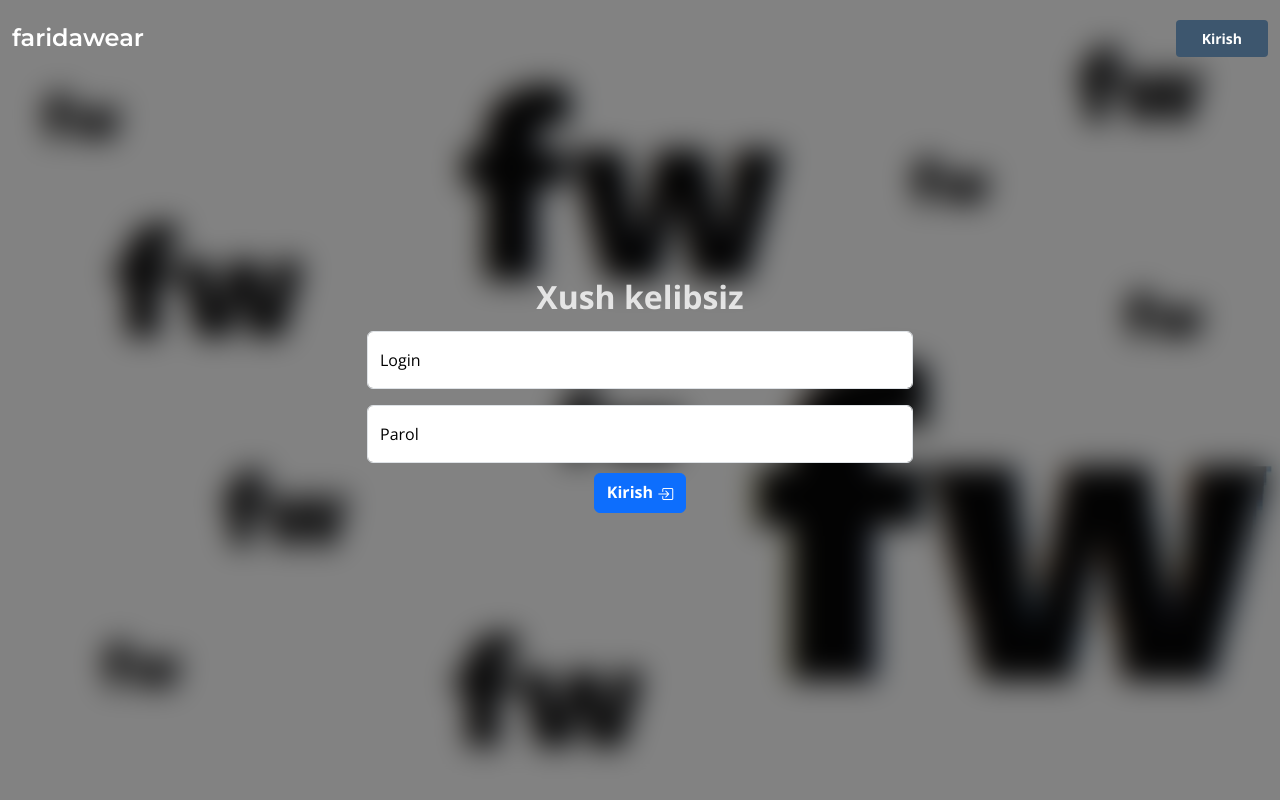
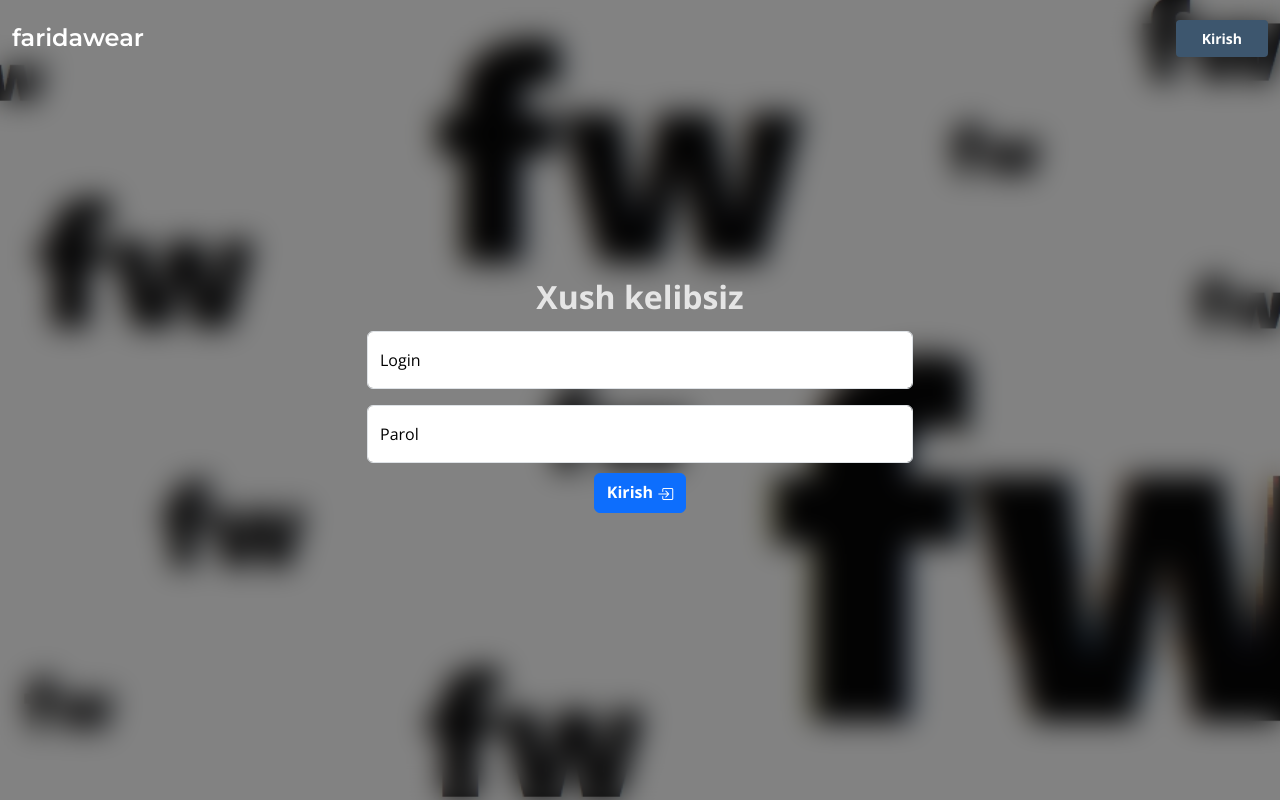
Before and after one commit to shoxruxsunnatov/faridawear, a Django app: page /login/ in a window 1280 px wide. Run offline with Django 4.2, Linux system fonts and the light colour scheme; parts of the project's set-up code (start-up, migrations or seed data) failed here and were passed over; some libraries are stand-ins or nearby versions.

Commit message:
login page animation

```diff
--- a/templates/login.html
+++ b/templates/login.html
@@ -36,19 +36,41 @@
       border: 1px solid #3d566e;
     }
     .main {
+      position: relative;
+      min-height: 100vh;
+      overflow: hidden; /* keep the zoomed image contained */
+    }
+
+    .main::before {
+      content: "";
+      position: absolute;
+      inset: 0;
       background-image: url("{% static 'assets/img/services.jpg' %}");
+      background-size: cover;
+      background-position: center;
+      background-repeat: no-repeat;
+      z-index: -1;
+      animation: bgZoom 15s ease-in-out infinite;
+      will-change: transform;
+    }
 
-      background-size: cover;
+    @keyframes bgZoom {
+      0% {
+        transform: scale(1);
+      }
+      50% {
+        transform: scale(1.15);
+      }
+      100% {
+        transform: scale(1);
+      }
+    }
 
-      background-position: center;
-
-      background-repeat: no-repeat;
-
-      min-height: 100vh;
-    }
     .hero {
       background: transparent;
       backdrop-filter: blur(15px);
+      position: relative;
+      z-index: 1;
     }
     input {
       font-weight: bold;
```
